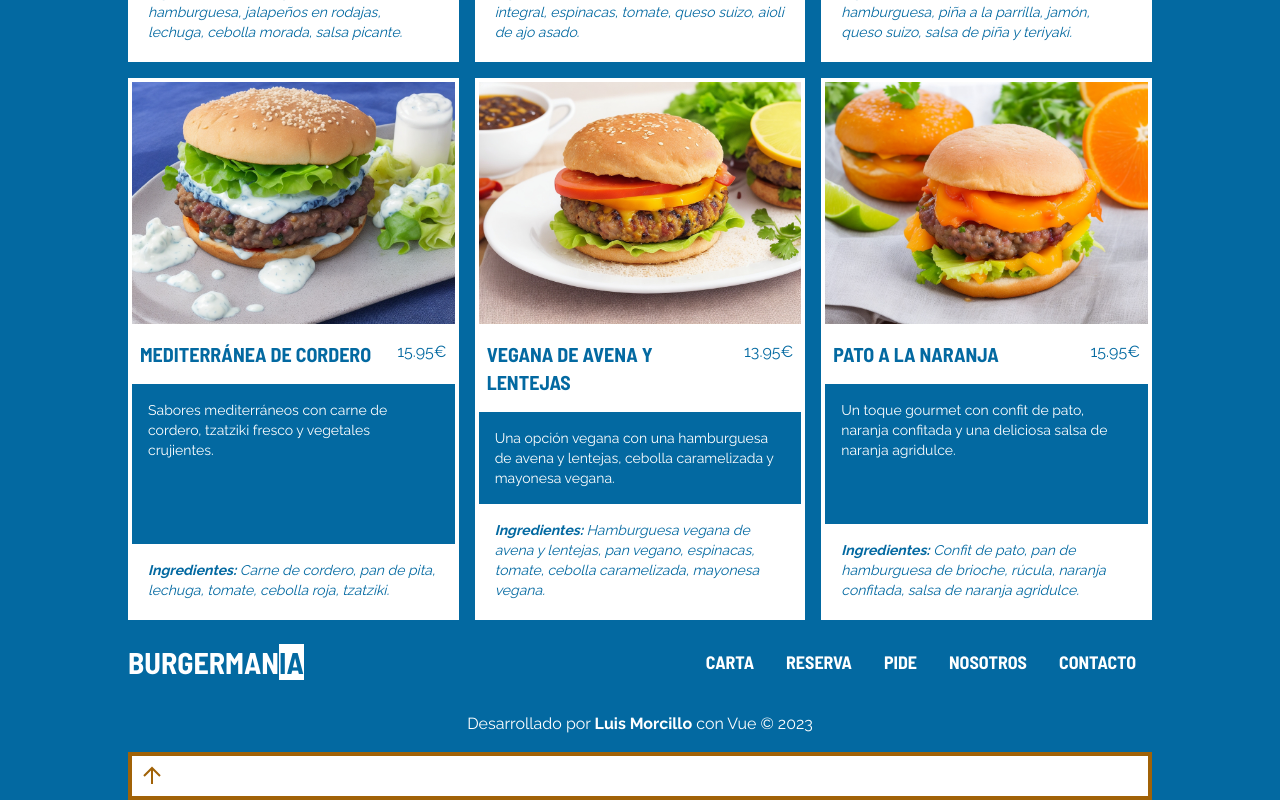
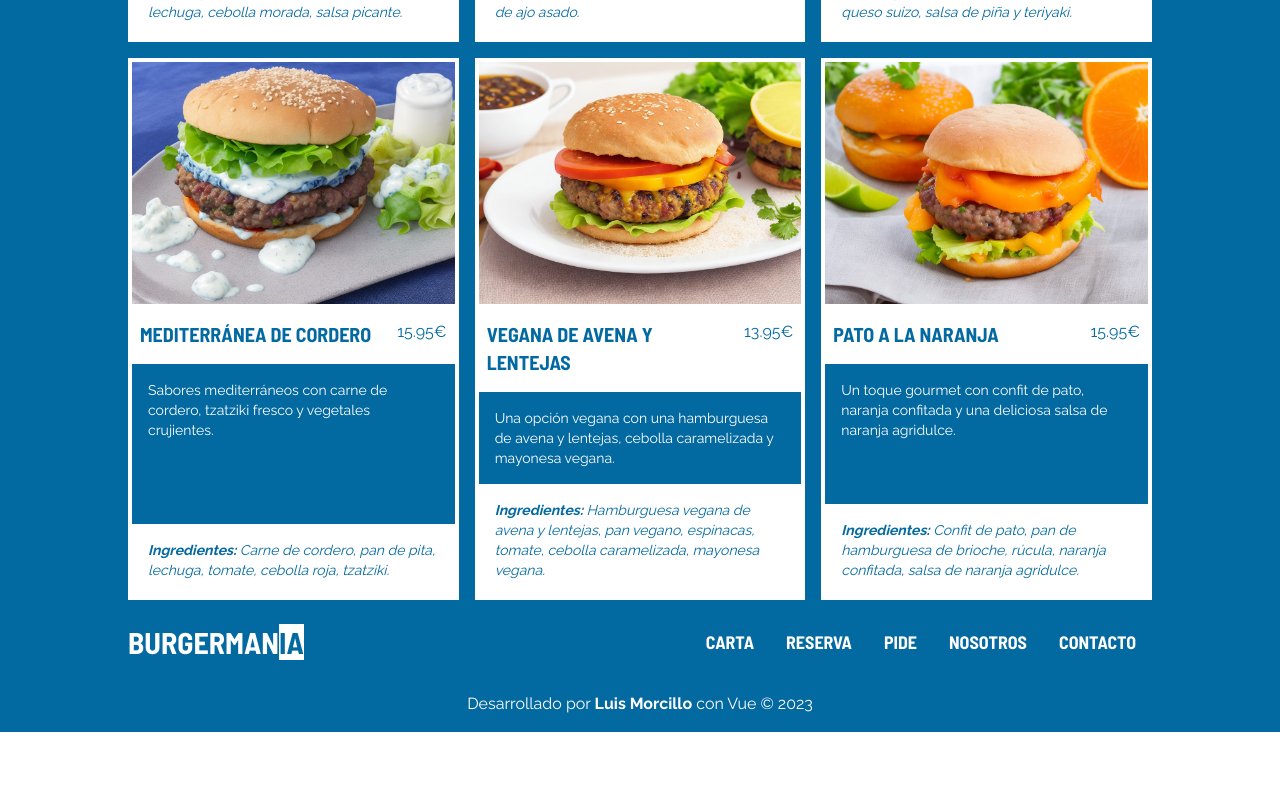
Before and after one commit to molul/burgermania_vue, a Vue app: page /carta in a window 1280 px wide. Shown: the part 2028-2828 px from the top of the page. After the commit the page ends 2760 px from the top, so only its background shows below. Built offline with nearby package versions, Linux system fonts and the light colour scheme.

Commit message:
Some more styling fixes

```diff
--- a/src/App.vue
+++ b/src/App.vue
@@ -23,7 +23,10 @@
 			<div>
 				<Footer />
 			</div>
-			<ScrollToTopButton />
+
+			<div class="">
+				<ScrollToTopButton />
+			</div>
 		</div>
 	</div>
 </template>
--- a/src/components/ScrollToTopButton.vue
+++ b/src/components/ScrollToTopButton.vue
@@ -1,7 +1,8 @@
 <template>
 	<div
+		class="fixed w-12 h-12 cursor-pointer bottom-4 right-4 transition-opacity duration-300"
 		@click="scrollToTop()"
-		:class="[ isTop && 'fixed cursor-pointer bottom-4 right-4 bg-sky-700 ']"
+		:class="[ isTop ? 'visible' : 'hidden']"
 	>
 		<div class="border-4 border-yellow-700 bg-white p-2 hover:bg-yellow-700 transition duration-200 fill-yellow-700 hover:fill-white transition duration-200">
 			<svg xmlns="http://www.w3.org/2000/svg" class="" width="24" height="24"><path d="m3.293 11.293 1.414 1.414L11 6.414V20h2V6.414l6.293 6.293 1.414-1.414L12 2.586l-8.707 8.707z"/></svg>
--- a/src/views/CartaView.vue
+++ b/src/views/CartaView.vue
@@ -2,7 +2,7 @@
 	<div class="bg-sky-700 space-y-4 ">
 		<div class="px-4 md:px-0">
 
-			<div class="mx-auto lg:max-w-5xl max-w-full border-4 border-white bg-white bg-opacity-90 flex flex-col lg:flex-row w-full items-center justify-center  lg:h-[400px] overflow-hidden">
+			<div class="mx-auto lg:max-w-5xl max-w-full border-4 border-white bg-white bg-opacity-90 flex flex-col lg:flex-row w-full items-center justify-center  lg:h-[380px] overflow-hidden">
 				<div class="w-full xl:w-1/2 h-full overflow-hidden">
 					<img
 						src="/img/burgers/burgerDelMes.jpg"
```
